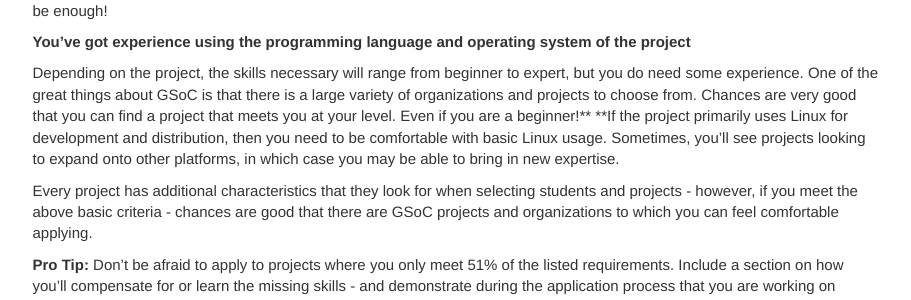
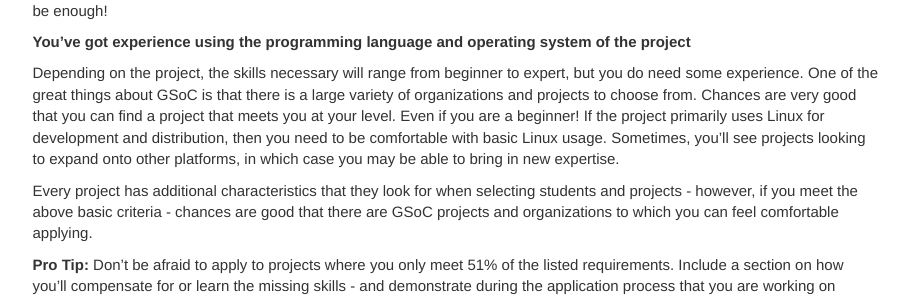
Before and after one commit to google/gsocguides, a Jekyll site: the page built from pages/student/02-am_i_good_enough.md, in a window 1280 px wide. Shown: the part 1070-1370 px from the top of the page, without its empty margins (330-1241 px from the left). Built offline with Jekyll 4.4.1, drawn with Linux system fonts in a browser that asks for light colours.

```diff
--- a/pages/student/02-am_i_good_enough.md
+++ b/pages/student/02-am_i_good_enough.md
@@ -46,7 +46,7 @@ If your computer regularly dies, or you don't have dedicated access to a compute
 
 **You've got experience using the programming language and operating system of the project**
 
-Depending on the project, the skills necessary will range from beginner to expert, but you do need some experience.  One of the great things about GSoC is that there is a large variety of organizations and projects to choose from. Chances are very good that you can find a project that meets you at your level.  Even if you are a beginner!** **If the project primarily uses Linux for development and distribution, then you need to be comfortable with basic Linux usage. Sometimes, you'll see projects looking to expand onto other platforms, in which case you may be able to bring in new expertise.
+Depending on the project, the skills necessary will range from beginner to expert, but you do need some experience.  One of the great things about GSoC is that there is a large variety of organizations and projects to choose from. Chances are very good that you can find a project that meets you at your level.  Even if you are a beginner! If the project primarily uses Linux for development and distribution, then you need to be comfortable with basic Linux usage. Sometimes, you'll see projects looking to expand onto other platforms, in which case you may be able to bring in new expertise.
 
 Every project has additional characteristics that they look for when selecting students and projects - however, if you meet the above basic criteria - chances are good that there are GSoC projects and organizations to which you can feel comfortable applying.
 
```
